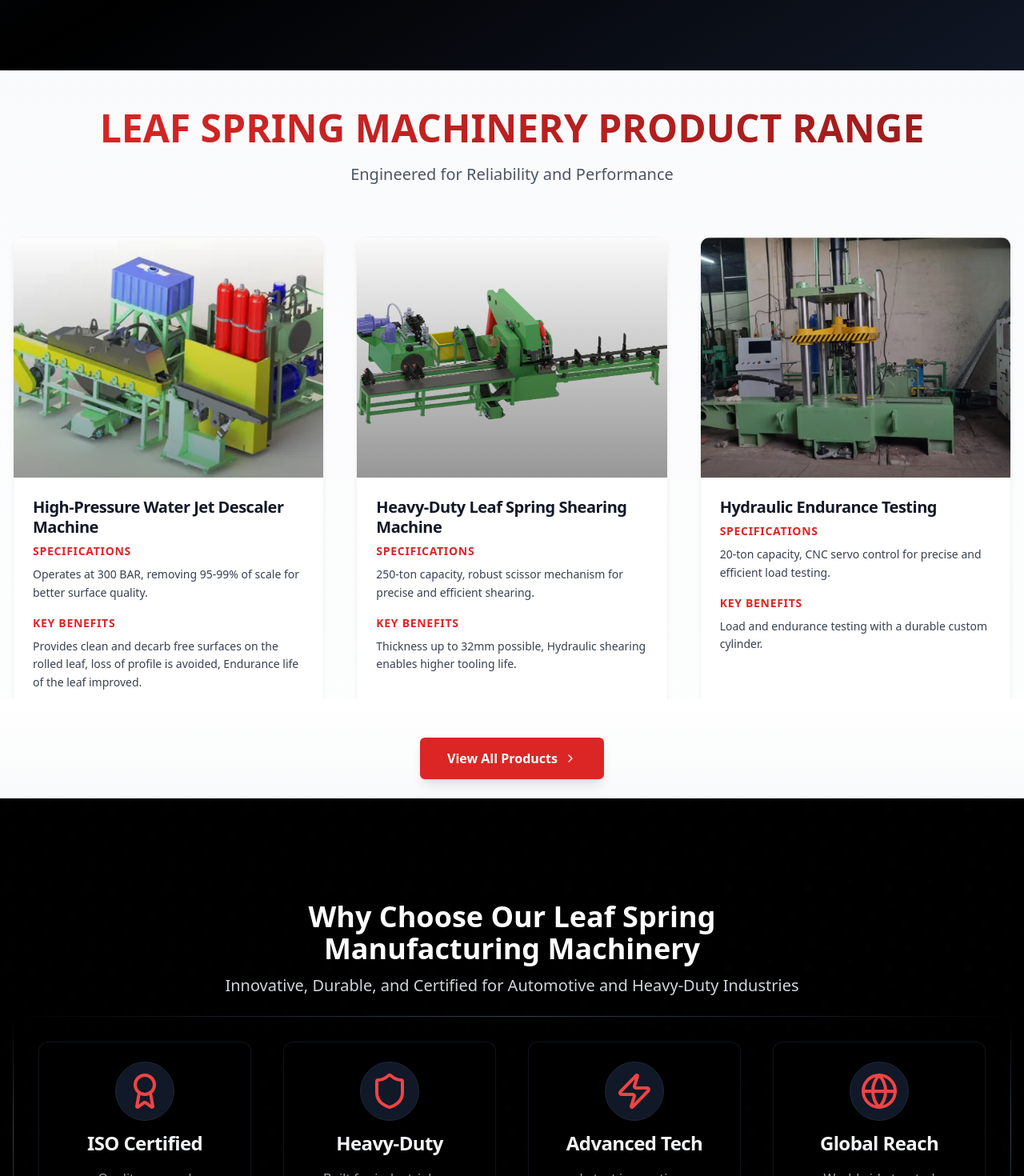
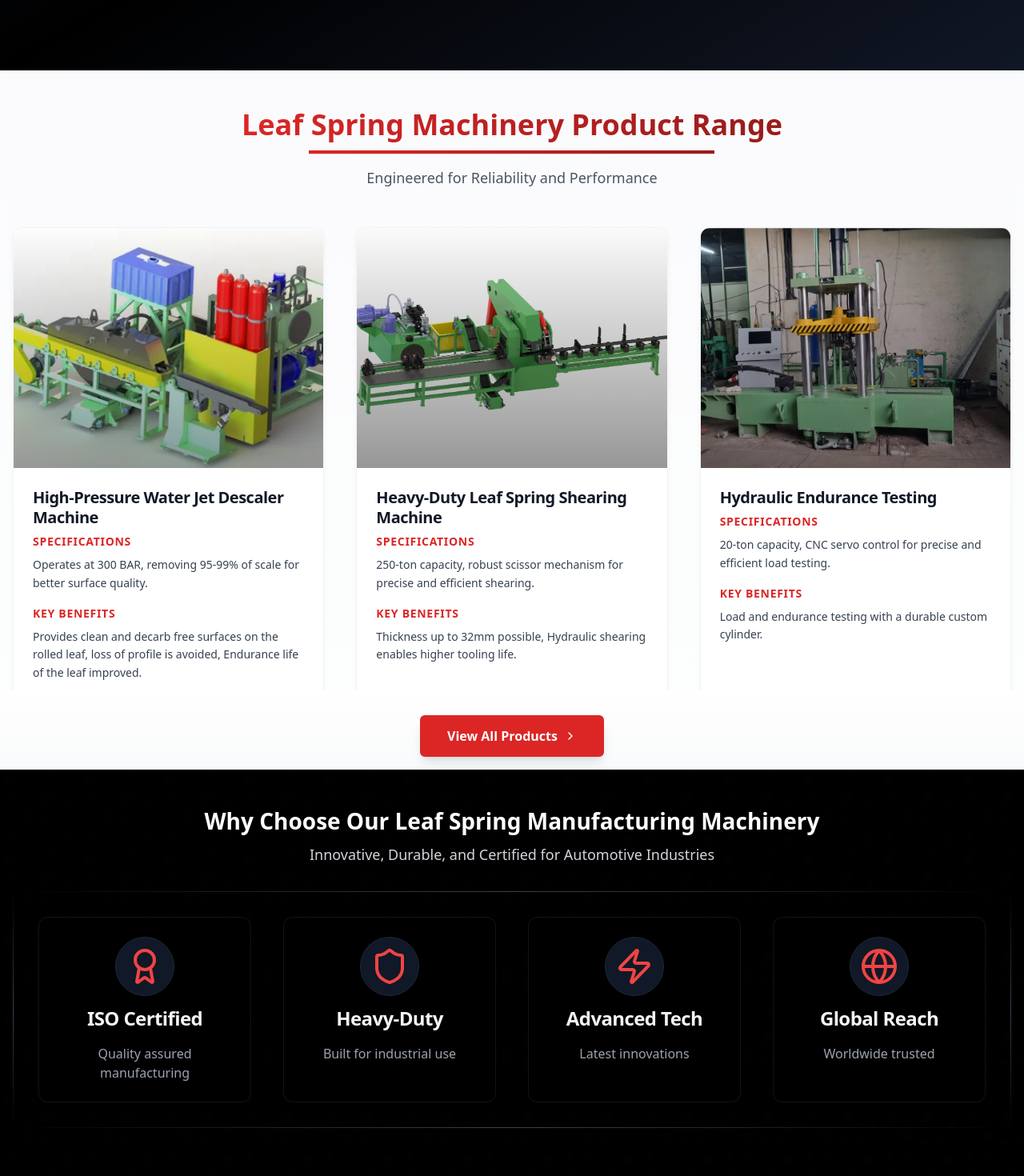
Before and after one commit to kavish22/leaf-spring-website, a Next.js app: page / in a window 1280 px wide. Shown: the part 720-2190 px from the top of the page at 80% size. Built offline with nearby package versions, Linux system fonts and the light colour scheme.

Commit message:
Add files via upload

```diff
--- a/app/page.tsx
+++ b/app/page.tsx
@@ -235,16 +235,22 @@ export default function HomePage() {
         <section id="product-showcase" className="pt-8 pb-16 md:pt-12 md:pb-24 relative">
           <div className="absolute inset-0 bg-gradient-to-b from-gray-50/50 to-white/50 backdrop-blur-sm" />
           <div className="container mx-auto px-4 relative">
-            <div className="text-center mb-12 md:mb-16">
-              <h2 className="text-xl sm:text-2xl md:text-5xl font-bold mb-3 bg-clip-text text-transparent bg-gradient-to-r from-red-600 to-red-800 leading-tight pb-2">
-                <span className="block sm:hidden">
-                  Leaf Spring Machinery<br />Product Range
-                </span>
-                <span className="hidden sm:block">
-                  LEAF SPRING MACHINERY PRODUCT RANGE
-                </span>
-              </h2>
-              <p className="text-lg md:text-xl text-gray-600">
+            <div className="text-center mb-8 md:mb-12">
+              <div className="inline-block">
+                <h2 className="text-2xl sm:text-3xl md:text-4xl font-bold bg-clip-text text-transparent bg-gradient-to-r from-red-600 to-red-800 leading-tight pb-2">
+                  <span className="block md:hidden">
+                    Leaf Spring Machinery<br />
+                    Product Range
+                  </span>
+                  <span className="hidden md:block">
+                    Leaf Spring Machinery Product Range
+                  </span>
+                </h2>
+                <div className="h-1 bg-gradient-to-r from-red-600 to-red-800 mt-1 mx-auto md:w-3/4">
+                  <div className="h-px bg-red-600/20 transform translate-y-1"></div>
+                </div>
+              </div>
+              <p className="text-base md:text-lg text-gray-600 mt-4">
                 Engineered for Reliability and Performance
               </p>
             </div>
@@ -319,10 +325,10 @@ export default function HomePage() {
           </div>
         </section>
 
-        {/* View All Products Button - Adjusted spacing */}
-        <div className="-mt-20 md:-mt-28 py-4 md:py-6 bg-gradient-to-b from-white to-gray-50 relative z-10">
+        {/* View All Products Button - Further reduced spacing */}
+        <div className="-mt-20 md:-mt-28 py-2 md:py-4 bg-gradient-to-b from-white to-gray-50 relative z-10">
           <div className="container mx-auto px-4">
-            <div className="text-center mt-4 md:mt-6">
+            <div className="text-center mt-2 md:mt-4">
               <Link
                 href="/products"
                 className="inline-flex items-center justify-center bg-red-600 text-white border-2 border-red-600
@@ -335,24 +341,24 @@ export default function HomePage() {
           </div>
         </div>
 
-        {/* Why Choose Us Section - Enhanced */}
-        <section className="py-20 md:py-32 relative bg-black">
+        {/* Why Choose Us Section - Adjusted spacing */}
+        <section className="py-4 md:py-12 relative bg-black">
           <div className="absolute inset-0" style={subtlePattern} />
           <div className="absolute inset-0 bg-gradient-to-br from-black/90 to-black/80" />
 
           <div className="container mx-auto px-4 relative">
-            <div className="max-w-3xl mx-auto text-center mb-4 md:mb-6">
-              <h2 className="text-3xl md:text-4xl font-bold mb-3 text-white">
+            <div className="max-w-5xl mx-auto text-center mb-4">
+              <h2 className="text-xl sm:text-2xl md:text-2xl lg:text-[28px] font-bold mb-3 text-white leading-tight">
                 Why Choose Our Leaf Spring Manufacturing Machinery
               </h2>
-              <p className="text-lg md:text-xl text-gray-300">
-                Innovative, Durable, and Certified for Automotive and Heavy-Duty Industries
+              <p className="text-sm sm:text-base md:text-lg text-gray-300 leading-relaxed">
+                Innovative, Durable, and Certified for Automotive Industries
               </p>
             </div>
 
             {/* Feature Cards */}
-            <div className="relative">
-              {/* Fading borders - adjusted for dark theme */}
+            <div className="relative mt-8">
+              {/* Fading borders */}
               <div className="absolute inset-x-0 top-0 h-px bg-gradient-to-r from-transparent via-gray-700 to-transparent" />
               <div className="absolute inset-x-0 bottom-0 h-px bg-gradient-to-r from-transparent via-gray-700 to-transparent" />
               <div className="absolute inset-y-0 left-0 w-px bg-gradient-to-b from-transparent via-gray-700 to-transparent" />
```
